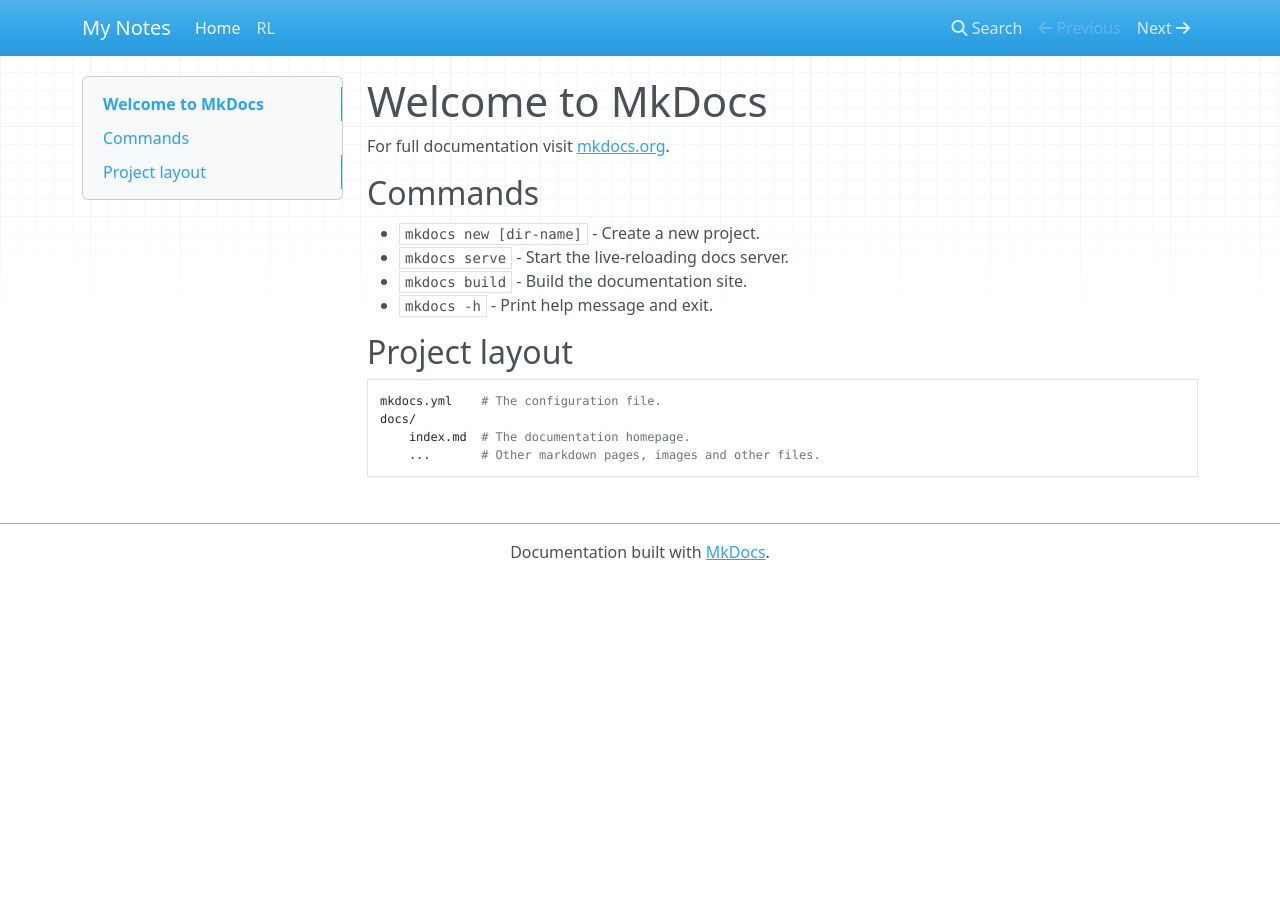
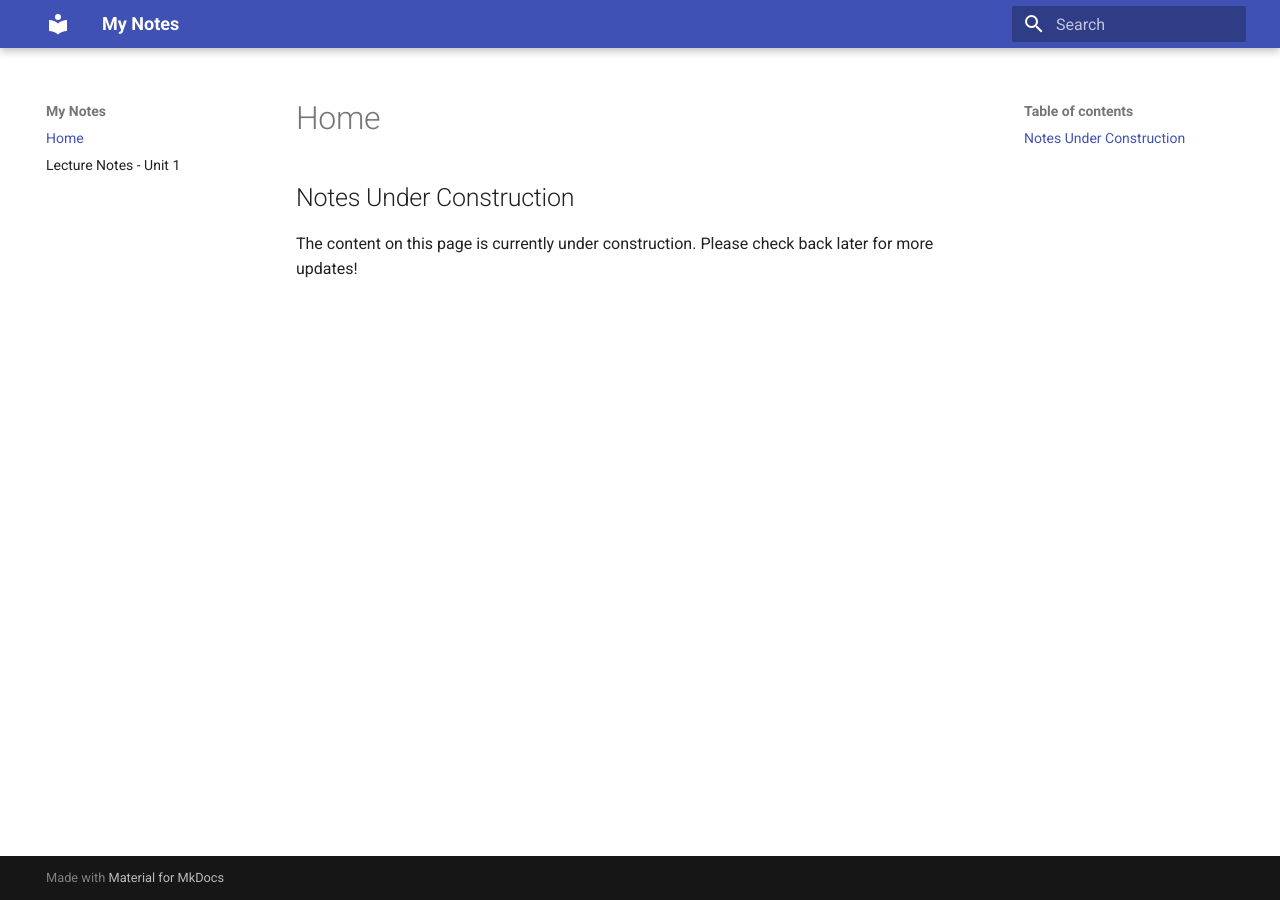
Before and after one commit to RishikeshVadodaria/NMIMS-25-Notes, an MkDocs documentation site: the page built from docs/index.md, in a window 1280 px wide. Built offline with MkDocs 1.6.1 and Material for MkDocs 9.7.7, drawn with Linux system fonts in a browser that asks for light colours; nearby versions of some CDN libraries.

Commit message:
mkdocs: test 2

```diff
--- a/docs/index.md
+++ b/docs/index.md
@@ -1,17 +1,3 @@
-# Welcome to MkDocs
+## Notes Under Construction
 
-For full documentation visit [mkdocs.org](https://www.mkdocs.org).
-
-## Commands
-
-* `mkdocs new [dir-name]` - Create a new project.
-* `mkdocs serve` - Start the live-reloading docs server.
-* `mkdocs build` - Build the documentation site.
-* `mkdocs -h` - Print help message and exit.
-
-## Project layout
-
-    mkdocs.yml    # The configuration file.
-    docs/
-        index.md  # The documentation homepage.
-        ...       # Other markdown pages, images and other files.
+The content on this page is currently under construction. Please check back later for more updates!
--- a/mkdocs.yml
+++ b/mkdocs.yml
@@ -1,6 +1,6 @@
 site_name: My Notes
-
-
 nav:
   - Home: index.md
-  - RL: Lecture Notes - Unit 1.md
+  - Lecture Notes - Unit 1: Lecture Notes - Unit 1.md
+theme:
+  name: material
```
